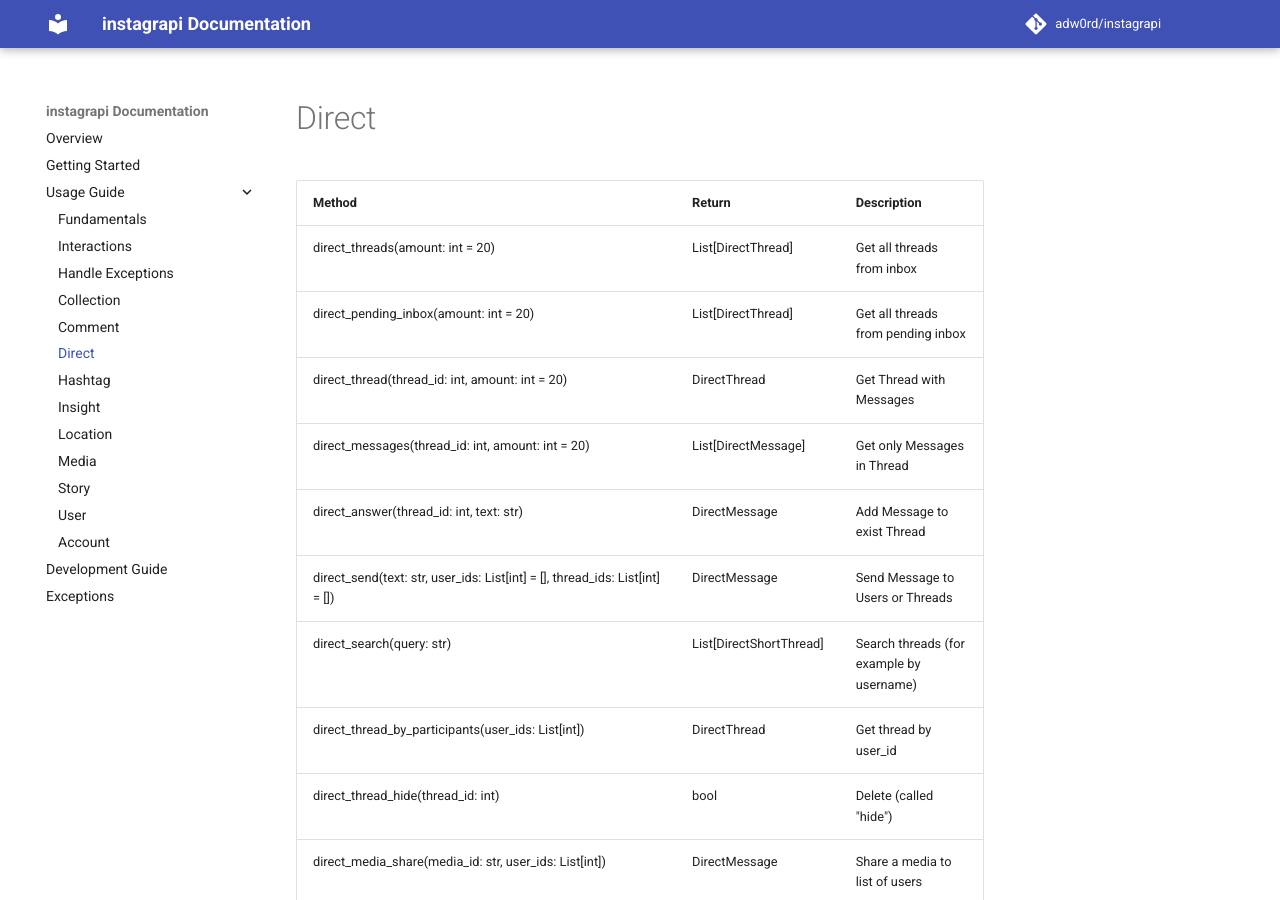
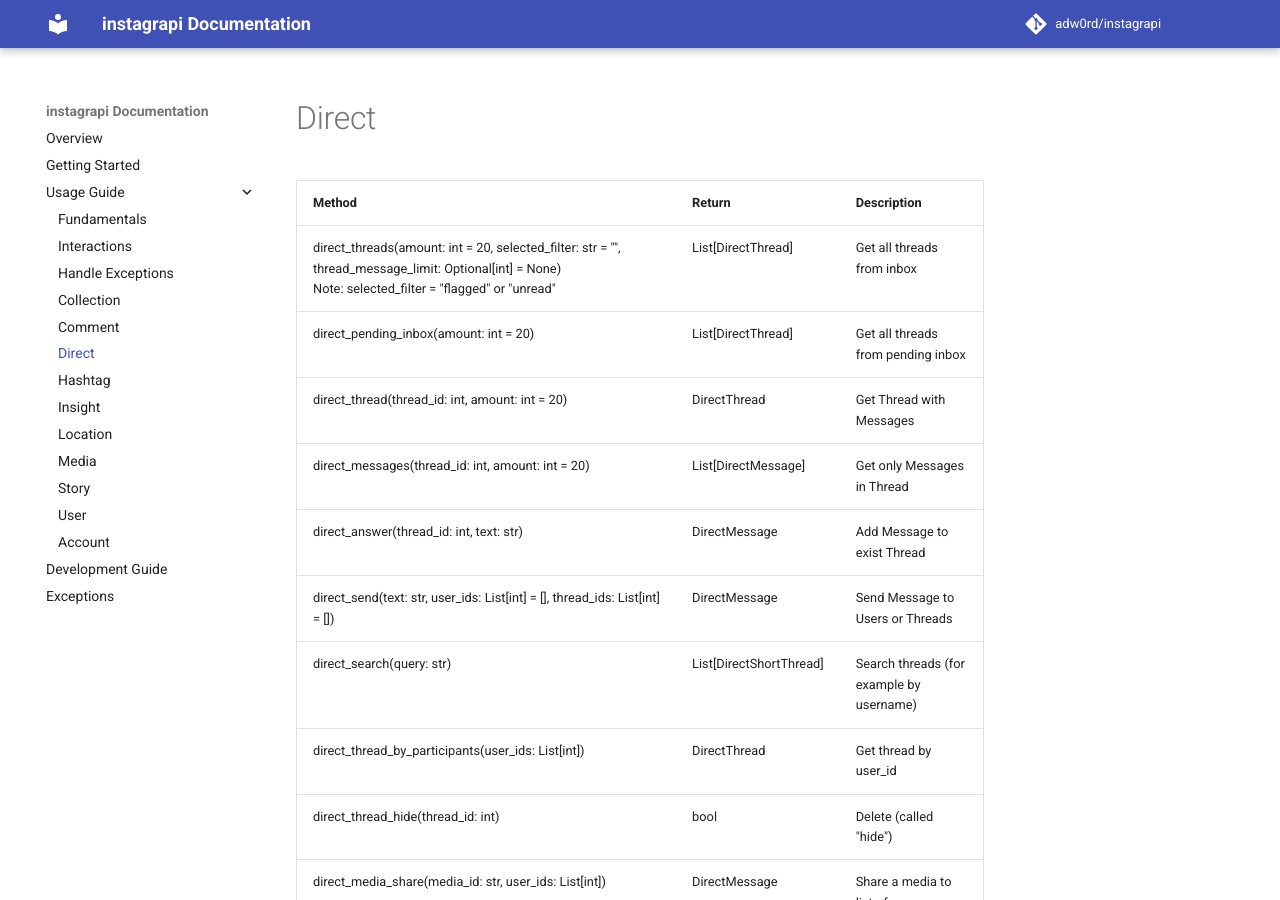
Before and after one commit to subzeroid/instagrapi, an MkDocs documentation site: the page built from docs/usage-guide/direct.md, in a window 1280 px wide and 900 px high. Built offline with MkDocs 1.6.1 and Material for MkDocs 9.7.7, drawn with Linux system fonts in a browser that asks for light colours; comment, search, counter and statistics services are not loaded; the version menu is left out.

Commit message:
Update direct doc with selected_filter and thread_message_limit params

```diff
--- a/docs/usage-guide/direct.md
+++ b/docs/usage-guide/direct.md
@@ -2,7 +2,7 @@
 
 | Method                                                                    | Return                  | Description
 | ------------------------------------------------------------------------- | ----------------------- | ----------------------------------
-| direct_threads(amount: int = 20)                                          | List[DirectThread]      | Get all threads from inbox
+| direct_threads(amount: int = 20, selected_filter: str = "", thread_message_limit: Optional[int] = None) <br> Note: selected_filter = "flagged" or "unread" | List[DirectThread] | Get all threads from inbox
 | direct_pending_inbox(amount: int = 20)                                    | List[DirectThread]      | Get all threads from pending inbox
 | direct_thread(thread_id: int, amount: int = 20)                           | DirectThread            | Get Thread with Messages
 | direct_messages(thread_id: int, amount: int = 20)                         | List[DirectMessage]     | Get only Messages in Thread
```
